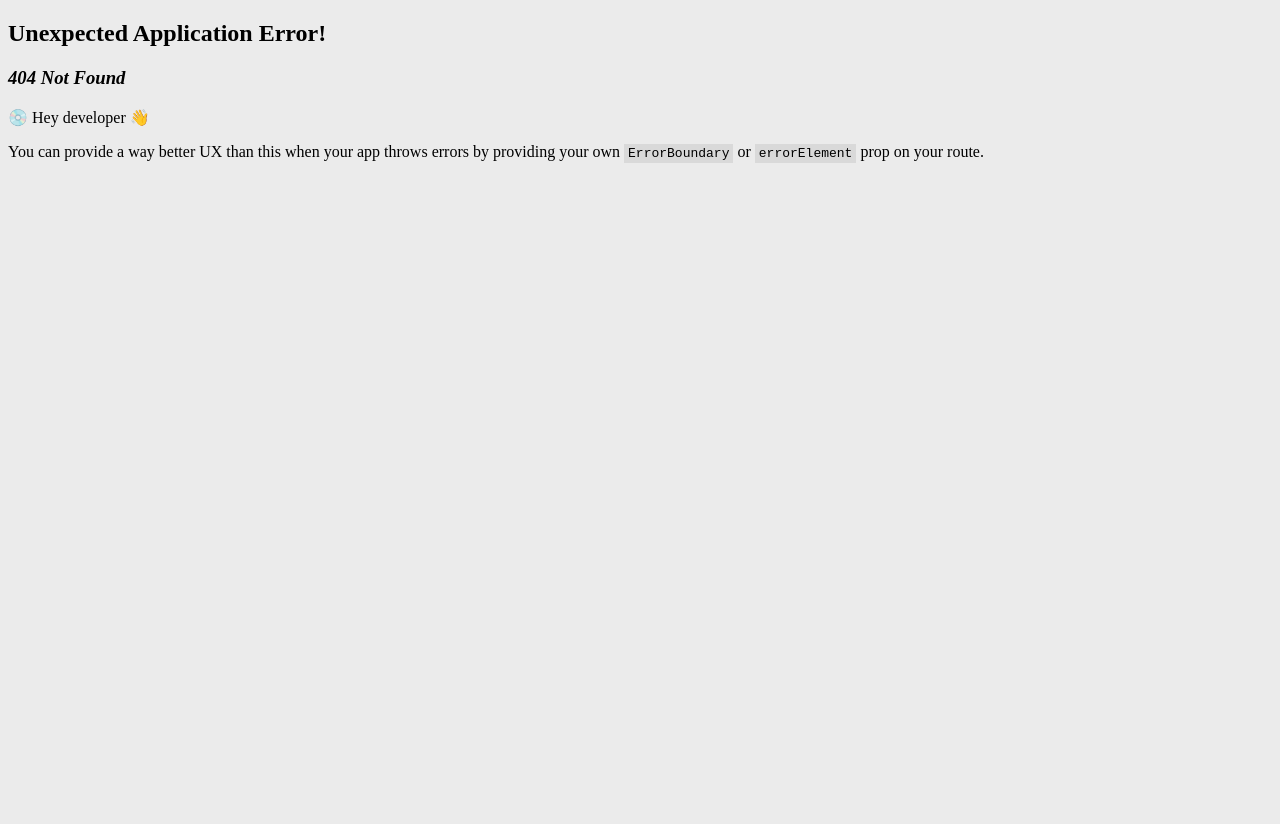
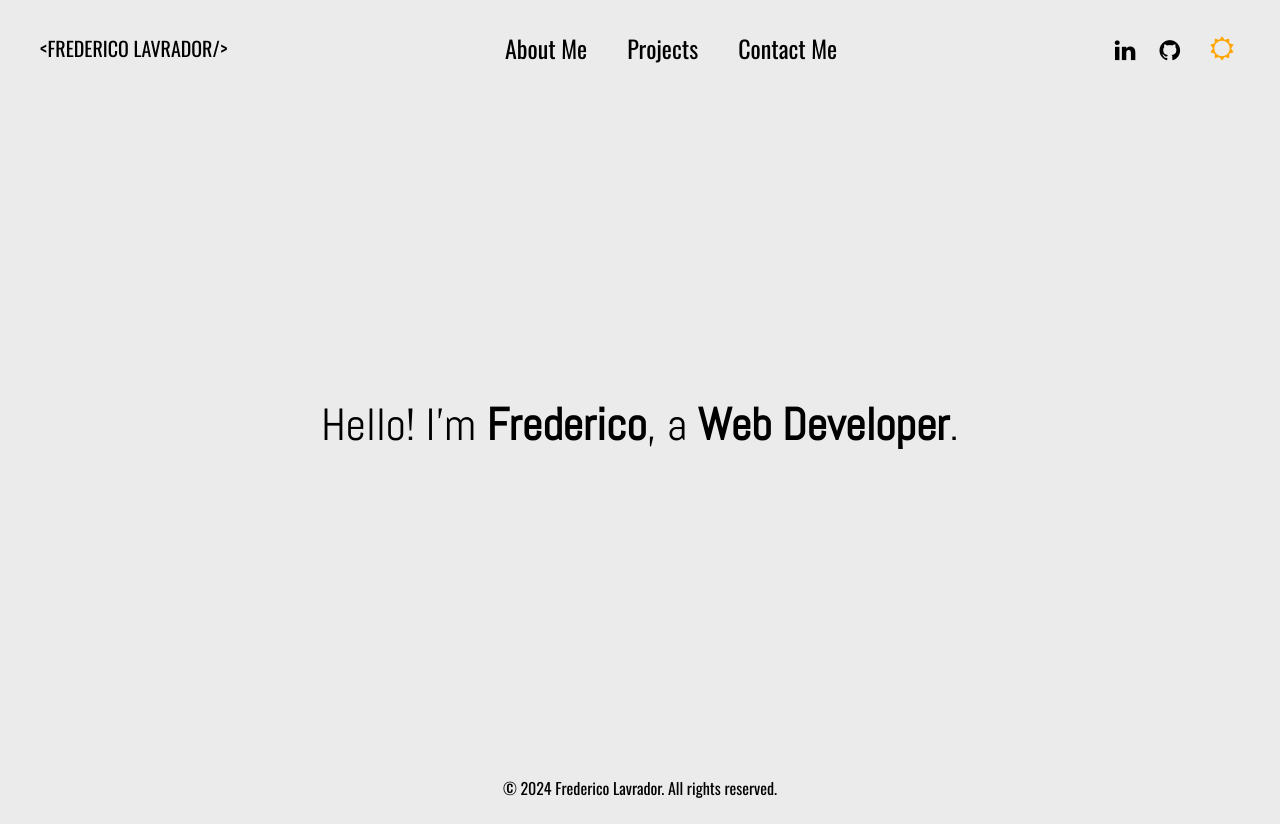
Before and after one commit to frederico-lavrador/Portfolio-Frederico, a React (Vite) app: page / in a window 1280 px wide. Before the commit this address had no page. Before the commit the page ends 800 px from the top, so only its background shows below. Built offline with nearby package versions, Linux system fonts and the light colour scheme.

Commit message:
feat: readjusted routes

```diff
--- a/src/components/Header.jsx
+++ b/src/components/Header.jsx
@@ -9,19 +9,19 @@
 				<div className='header__wrapper'>
 					<div className='header__logo'>
 						<h1>
-							<Link to='/Portfolio-Frederico/'>{`<FREDERICO LAVRADOR/>`}</Link>
+							<Link to='/'>{`<FREDERICO LAVRADOR/>`}</Link>
 						</h1>
 					</div>
 					<nav className='header__navbar'>
 						<ul>
 							<li>
-								<Link to='about'>About Me</Link>
+								<Link to='/about'>About Me</Link>
 							</li>
 							<li>
-								<Link to='projects'>Projects</Link>
+								<Link to='/projects'>Projects</Link>
 							</li>
 							<li>
-								<Link to='contact'>Contact Me</Link>
+								<Link to='/contact'>Contact Me</Link>
 							</li>
 						</ul>
 					</nav>
```
Also changed, not shown: src/routes.jsx (+4 -4 lines).
